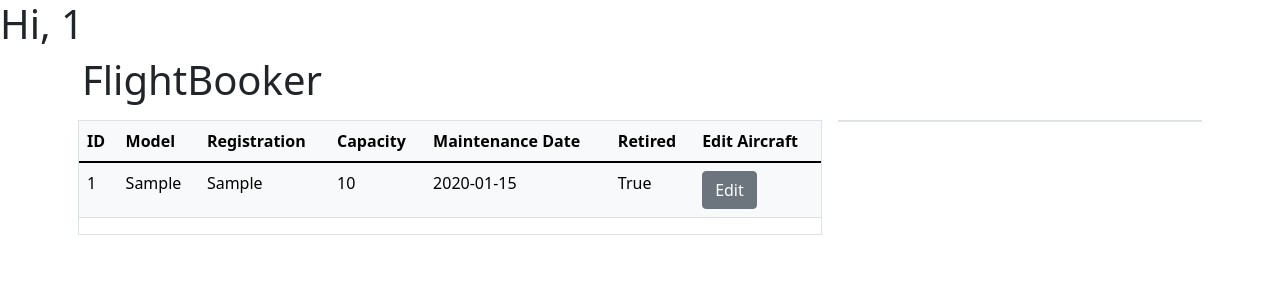
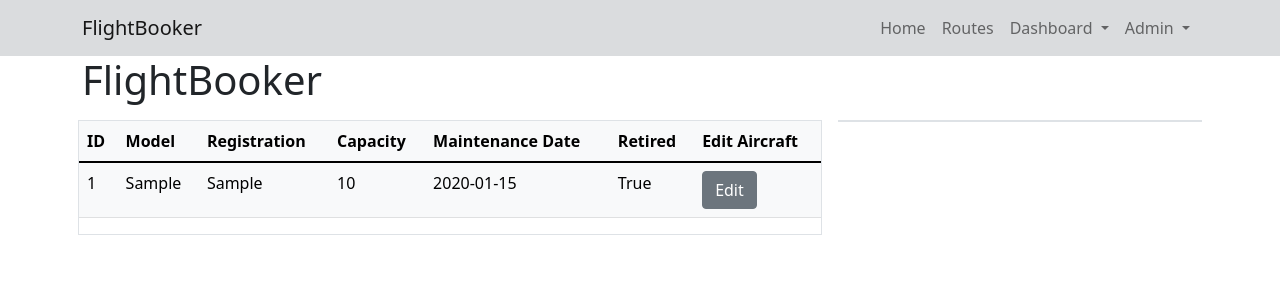
Before and after one commit to ftsartek/159352_A2, a Flask app: page /admin/fleet in a window 1280 px wide. Shown: the top 300 px of the page. Run offline with Flask 2, Linux system fonts and the light colour scheme; a user stored in the database is signed in; tables that the repository leaves empty hold one stand-in row (values such as "Sample post"); some libraries are stand-ins or nearby versions.

Commit message:
Added functional dynamic navbar

```diff
--- a/app/templates/__menubar.jinja
+++ b/app/templates/__menubar.jinja
@@ -1 +1,52 @@
-<h1>Hi, {{ current_user.id }}</h1>
+<nav class="navbar navbar-expand-lg navbar-light bg-secondary bg-opacity-25 px-2">
+    <div class="container">
+    <a class="navbar-brand" href="#">FlightBooker</a>
+    <button class="navbar-toggler" type="button" data-toggle="collapse" data-target="#navbarSupportedContent" aria-controls="navbarSupportedContent" aria-expanded="false" aria-label="Toggle navigation">
+        <span class="navbar-toggler-icon"></span>
+    </button>
+
+    <div class="collapse navbar-collapse" id="navbarSupportedContent">
+        <ul class="navbar-nav ms-auto">
+            <li class="nav-item active">
+                <a class="nav-link" href="#">Home</a>
+            </li>
+            <li class="nav-item">
+                <a class="nav-link" href="/routes">Routes</a>
+            </li>
+            {% if current_user.is_active and current_user.is_validated() %}
+                <li class="nav-item dropdown">
+                    <a class="nav-link dropdown-toggle" href="#" id="navbarDropdown" role="button" data-toggle="dropdown" aria-haspopup="true" aria-expanded="false">
+                        Dashboard
+                    </a>
+                    <div class="dropdown-menu" aria-labelledby="navbarDropdown">
+                        <a class="dropdown-item" href="#">Search Flights</a>
+                        <a class="dropdown-item" href="#">View/Make Bookings</a>
+                        <a class="dropdown-item" href="#">Account Management</a>
+                        <a class="dropdown-item" href="/logout">Log Out</a>
+                    </div>
+                </li>
+                {% if current_user.is_admin() %}
+                <li class="nav-item dropdown">
+                    <a class="nav-link dropdown-toggle" href="#" id="navbarDropdown" role="button" data-toggle="dropdown" aria-haspopup="true" aria-expanded="false">
+                      Admin
+                    </a>
+                    <div class="dropdown-menu" aria-labelledby="navbarDropdown">
+                        <a class="dropdown-item" href="#">Search Flights</a>
+                        <a class="dropdown-item" href="#">View/Make Bookings</a>
+                        <a class="dropdown-item" href="#">Account Management</a>
+                    </div>
+                </li>
+                {% endif %}
+            {% elif current_user.is_active and not current_user.is_validated() %}
+                <li class="nav-item">
+                    <a class="nav-link" href="/dashboard/validate">Validate</a>
+                </li>
+            {% else %}
+                <li class="nav-item">
+                    <a class="nav-link" href="/login">Login</a>
+                </li>
+            {% endif %}
+        </ul>
+    </div>
+    </div>
+</nav>
```
